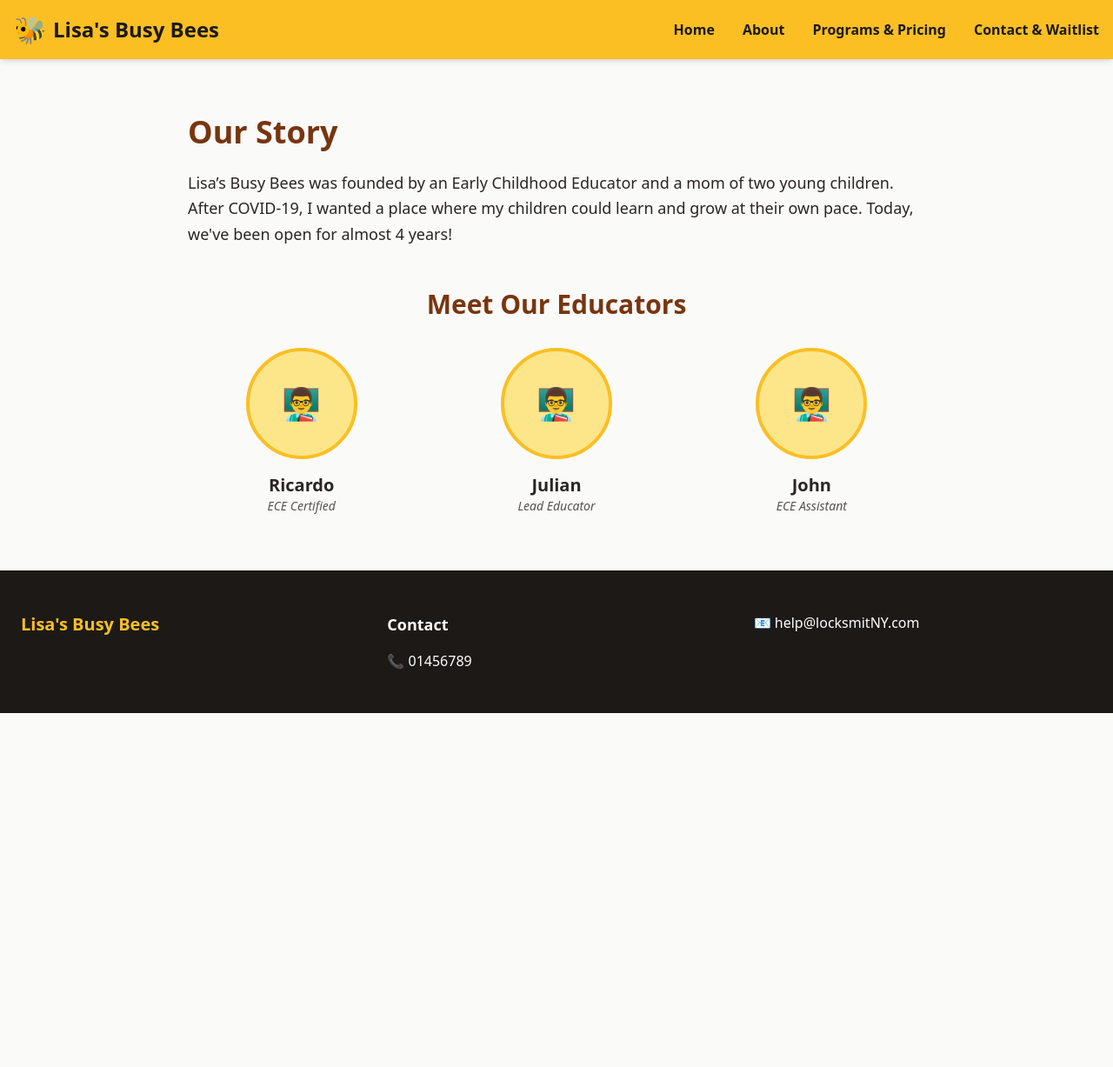
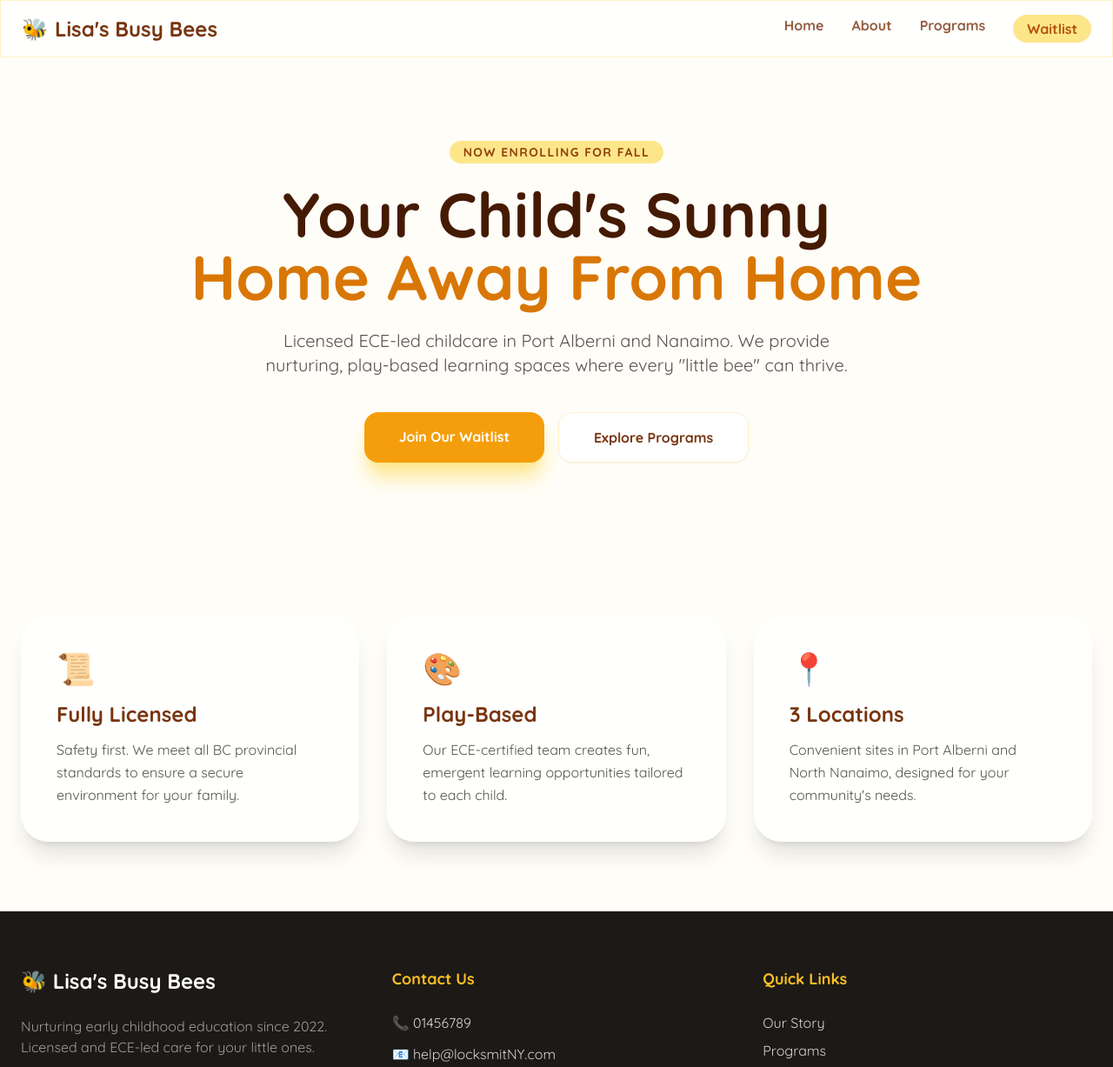
Before and after one commit to PacificEdgeAI/busybeessite, a plain HTML site: page ABOUT.HTML in a window 1280 px wide. Shown: the top 1227 px of the page at 87% size. Before the commit the page ends 820 px from the top, so only its background shows below. Drawn offline with nearby package versions, Linux system fonts and the light colour scheme.

Commit message:
Update ABOUT.HTML

```diff
--- a/ABOUT.HTML
+++ b/ABOUT.HTML
@@ -3,57 +3,90 @@
 <head>
     <meta charset="UTF-8">
     <meta name="viewport" content="width=device-width, initial-scale=1.0">
-    <title>About Us | Lisa’s Busy Bees Childcare</title>
+    <title>Lisa’s Busy Bees | Licensed Childcare Port Alberni & Nanaimo</title>
     <script src="https://cdn.tailwindcss.com"></script>
+    <link href="https://fonts.googleapis.com/css2?family=Quicksand:wght@400;600;700&display=swap" rel="stylesheet">
+    <link href="https://unpkg.com/aos@2.3.1/dist/aos.css" rel="stylesheet">
+    <style>
+        body { font-family: 'Quicksand', sans-serif; }
+        .glass { background: rgba(255, 255, 255, 0.7); backdrop-filter: blur(10px); border: 1px solid rgba(255, 255, 255, 0.2); }
+    </style>
 </head>
-<body class="bg-stone-50 text-stone-800">
+<body class="bg-amber-50/30 text-stone-800 overflow-x-hidden">
 
-    <nav class="bg-amber-400 p-4 sticky top-0 z-50 shadow-md">
-        <div class="container mx-auto flex justify-between items-center text-stone-900">
-            <a href="index.html" class="text-2xl font-bold flex items-center gap-2">
-                <span class="text-3xl">🐝</span> Lisa's Busy Bees
+    <nav class="glass sticky top-0 z-50 px-6 py-4 border-b border-amber-100">
+        <div class="container mx-auto flex justify-between items-center">
+            <a href="index.html" class="text-2xl font-bold text-amber-900 flex items-center gap-2">
+                <span>🐝</span> Lisa's Busy Bees
             </a>
-            <div class="hidden md:flex space-x-8 font-semibold">
-                <a href="index.html" class="hover:text-white transition">Home</a>
-                <a href="about.html" class="hover:text-white transition">About</a>
-                <a href="pricing.html" class="hover:text-white transition">Programs & Pricing</a>
-                <a href="contact.html" class="hover:text-white transition">Contact & Waitlist</a>
+            <div class="hidden md:flex space-x-8 font-bold text-amber-900/80">
+                <a href="index.html" class="hover:text-amber-600 transition">Home</a>
+                <a href="about.html" class="hover:text-amber-600 transition">About</a>
+                <a href="pricing.html" class="hover:text-amber-600 transition">Programs</a>
+                <a href="contact.html" class="hover:text-amber-600 transition text-amber-700 bg-amber-200 px-4 py-1 rounded-full">Waitlist</a>
             </div>
         </div>
     </nav>
 
-    <section class="py-16 container mx-auto px-6 max-w-4xl">
-        <h2 class="text-4xl font-bold text-amber-900 mb-6">Our Story</h2>
-        <p class="text-lg mb-6 leading-relaxed">
-            Lisa’s Busy Bees was founded by an Early Childhood Educator and a mom of two young children. After COVID-19, I wanted a place where my children could learn and grow at their own pace. Today, we've been open for almost 4 years!
-        </p>
+    <header class="relative py-24 px-6 text-center">
+        <div class="container mx-auto" data-aos="zoom-in">
+            <span class="bg-amber-200 text-amber-800 px-4 py-1 rounded-full text-sm font-bold uppercase tracking-widest">Now Enrolling for Fall</span>
+            <h1 class="text-5xl md:text-7xl font-extrabold text-amber-950 mt-6 mb-6 leading-tight">Your Child's Sunny<br><span class="text-amber-600">Home Away From Home</span></h1>
+            <p class="text-lg md:text-xl text-stone-600 max-w-2xl mx-auto mb-10">
+                Licensed ECE-led childcare in Port Alberni and Nanaimo. We provide nurturing, play-based learning spaces where every "little bee" can thrive.
+            </p>
+            <div class="flex flex-col md:flex-row justify-center gap-4">
+                <a href="contact.html" class="bg-amber-500 text-white px-10 py-4 rounded-2xl font-bold shadow-xl shadow-amber-200 hover:scale-105 transition transform">Join Our Waitlist</a>
+                <a href="pricing.html" class="bg-white text-amber-900 px-10 py-4 rounded-2xl font-bold border border-amber-100 shadow-sm hover:bg-stone-50 transition">Explore Programs</a>
+            </div>
+        </div>
+    </header>
 
-        <h3 class="text-3xl font-bold text-amber-900 mt-12 mb-8 text-center">Meet Our Educators</h3>
+    <section class="py-20 container mx-auto px-6">
         <div class="grid md:grid-cols-3 gap-8">
-            <div class="text-center">
-                <div class="w-32 h-32 bg-amber-200 rounded-full mx-auto mb-4 border-4 border-amber-400 flex items-center justify-center text-4xl">👨‍🏫</div>
-                <h4 class="text-xl font-bold">Ricardo</h4>
-                <p class="text-stone-600 text-sm italic text-amber-800">ECE Certified</p>
+            <div class="glass p-10 rounded-[2rem] shadow-xl" data-aos="fade-up" data-aos-delay="100">
+                <div class="text-4xl mb-4">📜</div>
+                <h3 class="text-2xl font-bold text-amber-900 mb-3">Fully Licensed</h3>
+                <p class="text-stone-600 leading-relaxed">Safety first. We meet all BC provincial standards to ensure a secure environment for your family.</p>
             </div>
-            <div class="text-center">
-                <div class="w-32 h-32 bg-amber-200 rounded-full mx-auto mb-4 border-4 border-amber-400 flex items-center justify-center text-4xl">👨‍🏫</div>
-                <h4 class="text-xl font-bold">Julian</h4>
-                <p class="text-stone-600 text-sm italic text-amber-800">Lead Educator</p>
+            <div class="glass p-10 rounded-[2rem] shadow-xl" data-aos="fade-up" data-aos-delay="200">
+                <div class="text-4xl mb-4">🎨</div>
+                <h3 class="text-2xl font-bold text-amber-900 mb-3">Play-Based</h3>
+                <p class="text-stone-600 leading-relaxed">Our ECE-certified team creates fun, emergent learning opportunities tailored to each child.</p>
             </div>
-            <div class="text-center">
-                <div class="w-32 h-32 bg-amber-200 rounded-full mx-auto mb-4 border-4 border-amber-400 flex items-center justify-center text-4xl">👨‍🏫</div>
-                <h4 class="text-xl font-bold">John</h4>
-                <p class="text-stone-600 text-sm italic text-amber-800">ECE Assistant</p>
+            <div class="glass p-10 rounded-[2rem] shadow-xl" data-aos="fade-up" data-aos-delay="300">
+                <div class="text-4xl mb-4">📍</div>
+                <h3 class="text-2xl font-bold text-amber-900 mb-3">3 Locations</h3>
+                <p class="text-stone-600 leading-relaxed">Convenient sites in Port Alberni and North Nanaimo, designed for your community's needs.</p>
             </div>
         </div>
     </section>
 
-    <footer class="bg-stone-900 text-white py-12 px-6">
-        <div class="container mx-auto grid md:grid-cols-3 gap-8">
-            <div><h4 class="text-xl font-bold mb-4 text-amber-400">Lisa's Busy Bees</h4></div>
-            <div><h4 class="text-lg font-bold mb-4">Contact</h4><p>📞 01456789</p></div>
-            <div><p>📧 help@locksmitNY.com</p></div>
+    <footer class="bg-stone-900 text-stone-300 py-16 px-6">
+        <div class="container mx-auto grid md:grid-cols-3 gap-12">
+            <div>
+                <h4 class="text-2xl font-bold text-white mb-6">🐝 Lisa's Busy Bees</h4>
+                <p class="opacity-70">Nurturing early childhood education since 2022. Licensed and ECE-led care for your little ones.</p>
+            </div>
+            <div>
+                <h4 class="text-lg font-bold text-amber-400 mb-6">Contact Us</h4>
+                <ul class="space-y-3">
+                    <li>📞 01456789</li>
+                    <li>📧 help@locksmitNY.com</li>
+                </ul>
+            </div>
+            <div>
+                <h4 class="text-lg font-bold text-amber-400 mb-6">Quick Links</h4>
+                <div class="flex flex-col space-y-2">
+                    <a href="about.html" class="hover:text-white transition">Our Story</a>
+                    <a href="pricing.html" class="hover:text-white transition">Programs</a>
+                    <a href="contact.html" class="hover:text-white transition">Join Waitlist</a>
+                </div>
+            </div>
         </div>
     </footer>
+
+    <script src="https://unpkg.com/aos@2.3.1/dist/aos.js"></script>
+    <script>AOS.init({ duration: 800, once: true });</script>
 </body>
 </html>
```
